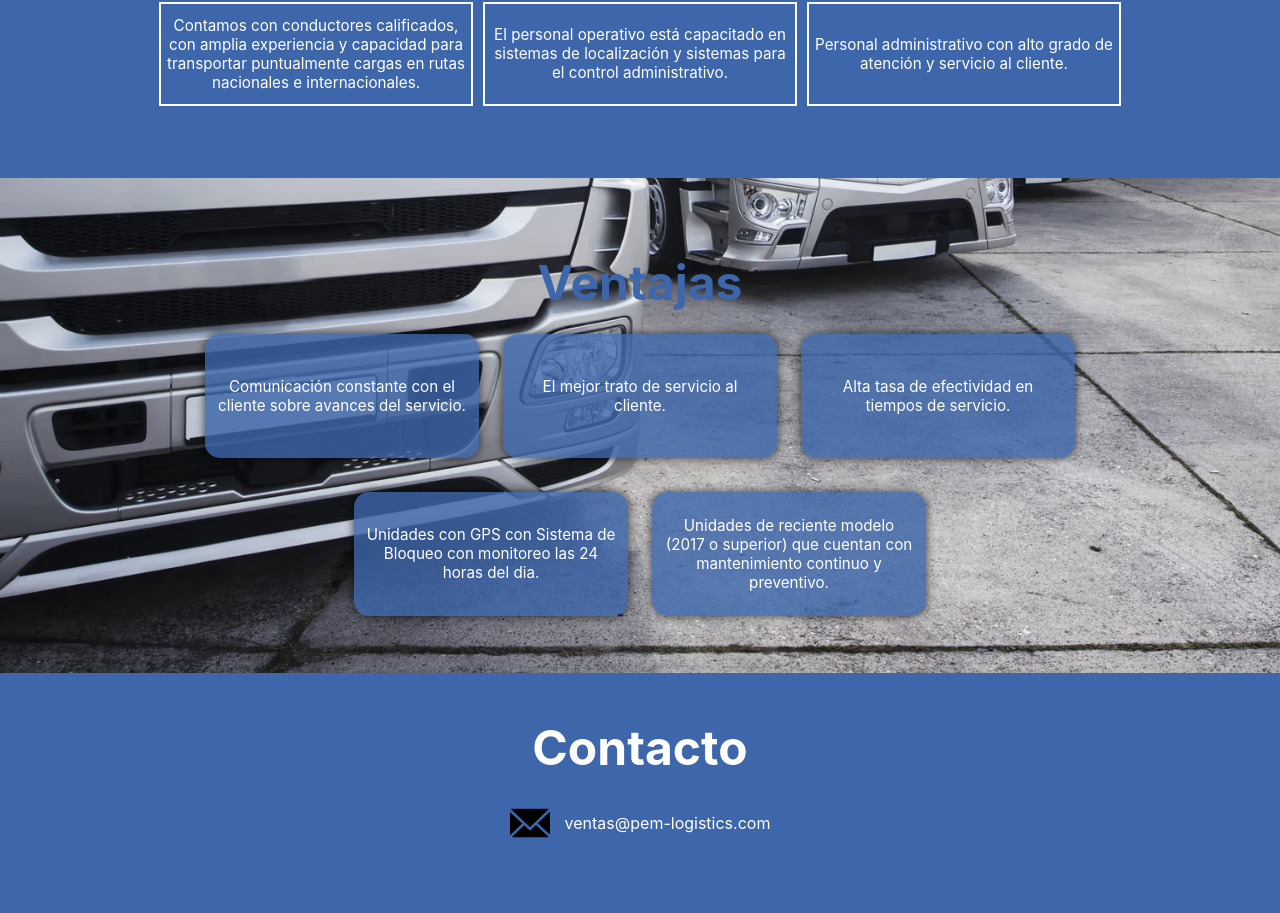
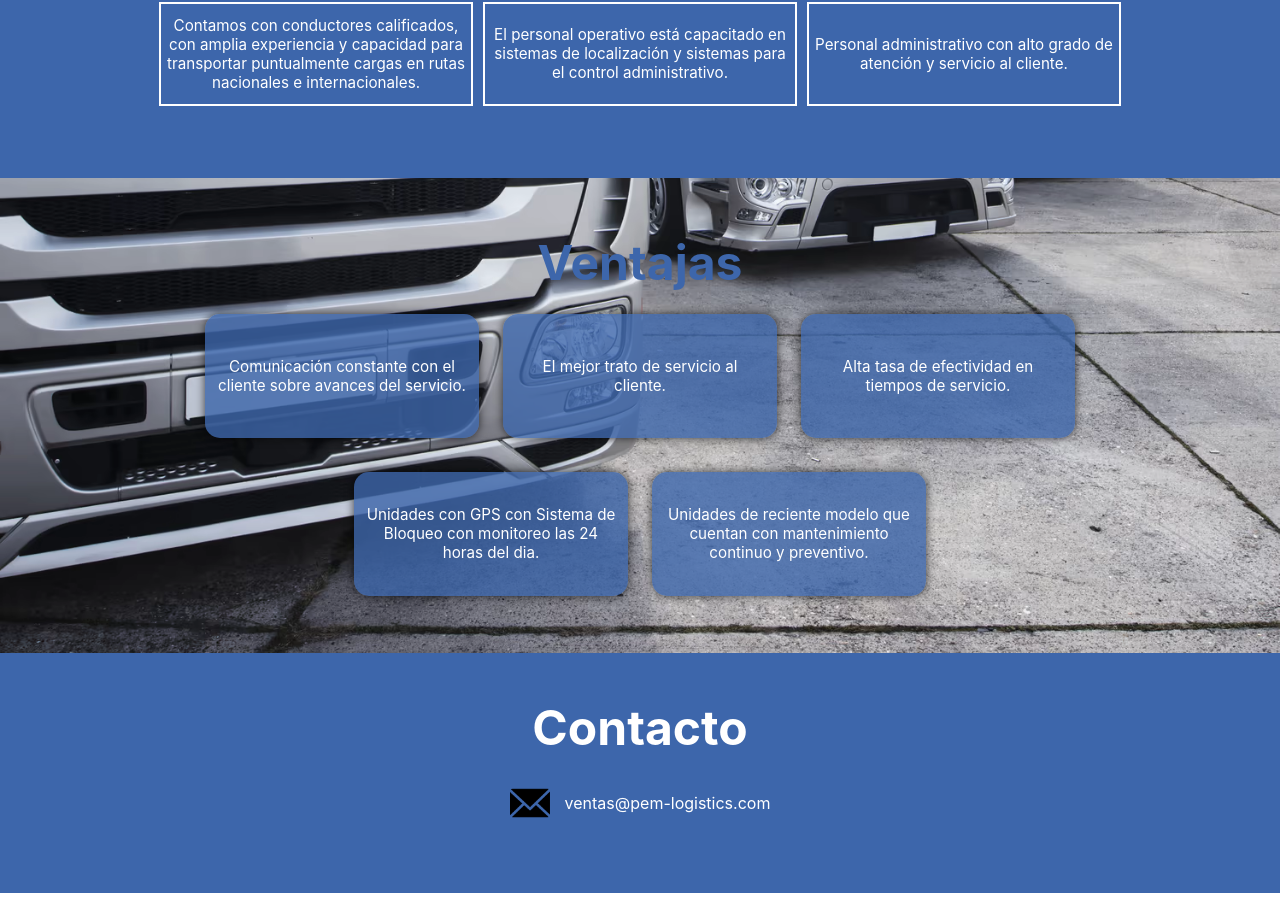
Before and after one commit to CarlosMilano/PEMwebsite, a React (Create React App) app: page / in a window 1280 px wide. Shown: the part 2207-3120 px from the top of the page. Built offline with nearby package versions, Linux system fonts and the light colour scheme.

Commit message:
Last changes

```diff
--- a/src/App.css
+++ b/src/App.css
@@ -293,7 +293,7 @@ h2 {
   z-index: -1;
   background-size: cover;
   background-color: white;
-  padding-top: 35px;
+  padding-top: 15px;
   padding-bottom: 60px;
   height: 400px;
   color: white;
@@ -338,28 +338,34 @@ h2 {
 
   #info {
     background-attachment:scroll;
+    background-position: -750px center;
   }
 
   #personal {
-    padding-bottom: 95px;
+    padding-bottom: 110px;
     height: 350px;
-    padding-top: 60px;
+    padding-top: 50px;
   }
 
   #nosotros {
     height: 290px;
     padding-top: 60px;
-    padding-bottom: 15px;
+    padding-bottom: 30px;
   }
 
   #cobertura{
     padding-top: 60px;
     padding-bottom: 0px;
+    background-attachment:scroll;
+    background-position: center bottom -10px;
   }
-
 
   #servicio {
     padding-top: 60px;
+  }
+
+  #ventajas {
+    background-attachment: scroll;
   }
 
   .row-ventaja{
--- a/src/App.js
+++ b/src/App.js
@@ -161,7 +161,7 @@ function App() {
               Unidades con GPS con Sistema de Bloqueo con monitoreo las 24 horas del dia.
             </p>
             <p className='rectangle-2'>
-              Unidades de reciente modelo (2017 o superior) que cuentan con mantenimiento
+              Unidades de reciente modelo que cuentan con mantenimiento
               continuo y preventivo.
             </p>
           </div>
```
